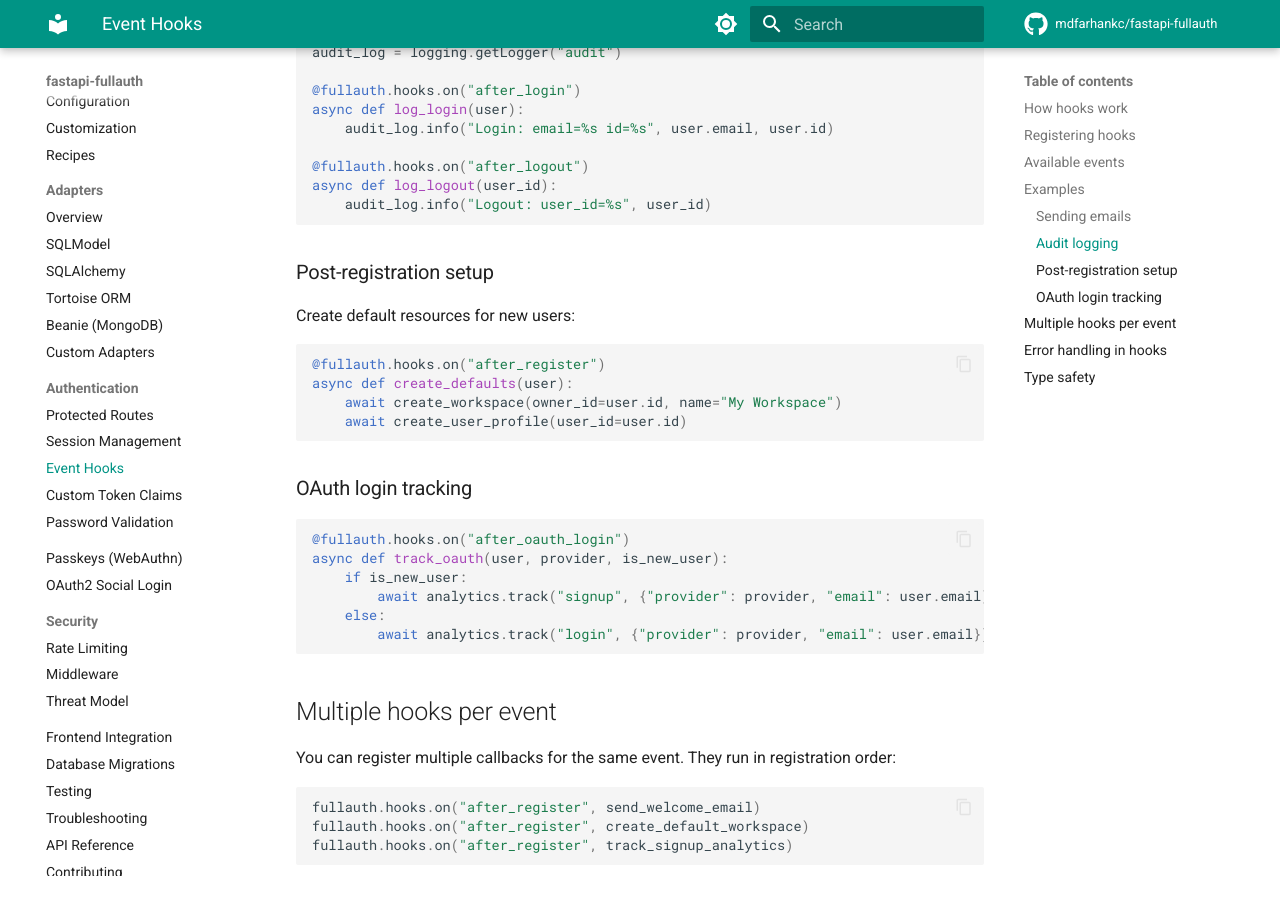
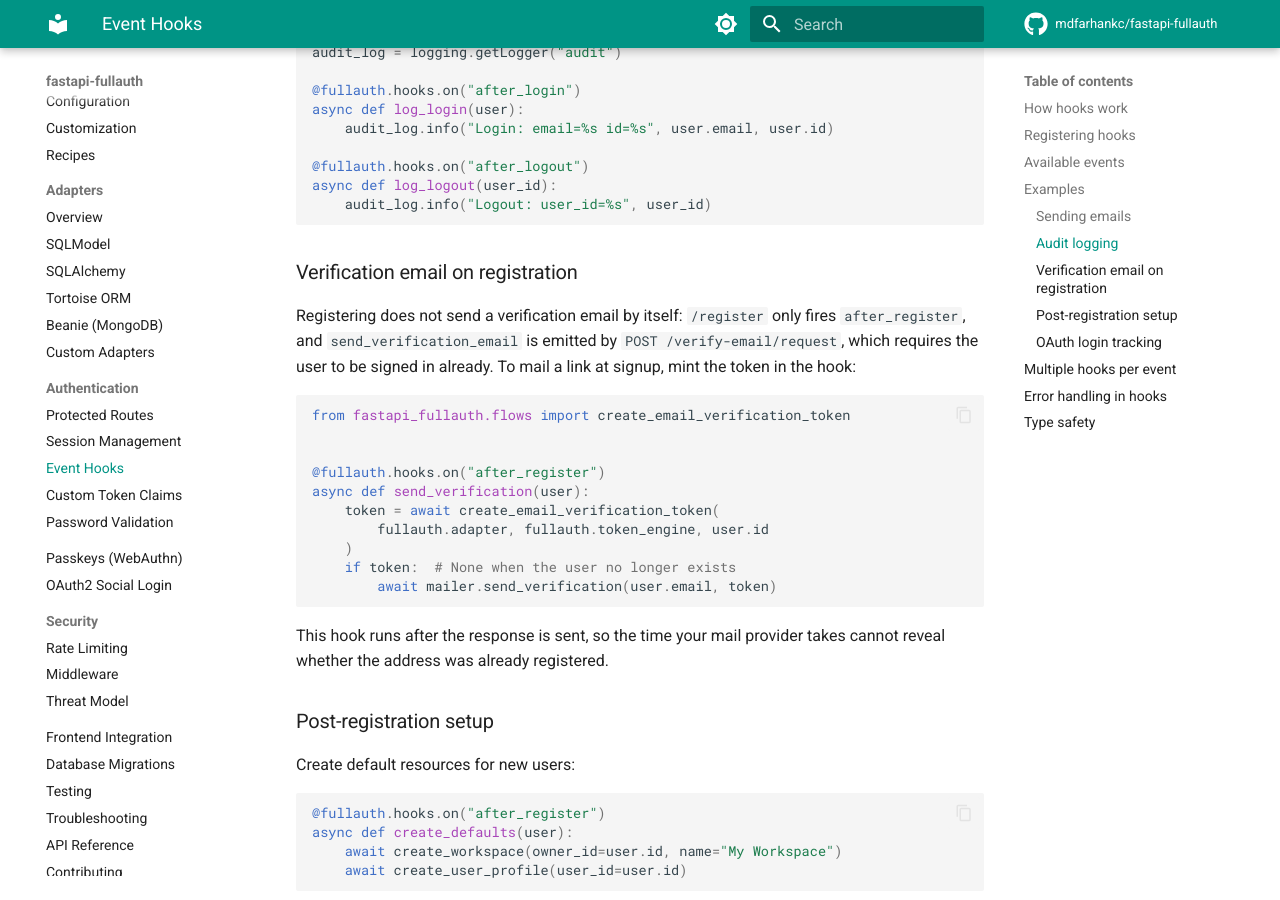
Before and after one commit to mdfarhankc/fastapi-fullauth, an MkDocs documentation site: the page built from docs/auth/hooks.md, in a window 1280 px wide and 900 px high, scrolled down 2930 px. Built offline with MkDocs 1.6.1 and Material for MkDocs 9.7.7, drawn with Linux system fonts in a browser that asks for light colours; comment, search, counter and statistics services are not loaded.

Commit message:
Correct messages and docs that described things the library does not do
/register answered "a verification email has been sent" while registration
never emits send_verification_email, so users waited for mail that was not
coming. It now says only what is true, and the docs show how to send one
from the after_register hook.

The refusal raised when auto-linking an unverified email told users to link
the provider "from account settings", an endpoint that does not exist.

The Agent Skill listed eight admin routes the library has never shipped,
claimed admin routes accept require_role("admin") when they require a
superuser, and described an OAuth callback that links through the caller's
session. Agents following it would have built against 404s.

No behaviour changes.

````diff
--- a/docs/auth/hooks.md
+++ b/docs/auth/hooks.md
@@ -96,6 +96,28 @@ async def log_logout(user_id):
     audit_log.info("Logout: user_id=%s", user_id)
 ```
 
+### Verification email on registration
+
+Registering does not send a verification email by itself: `/register` only fires `after_register`,
+and `send_verification_email` is emitted by `POST /verify-email/request`, which requires the user
+to be signed in already. To mail a link at signup, mint the token in the hook:
+
+```python
+from fastapi_fullauth.flows import create_email_verification_token
+
+
+@fullauth.hooks.on("after_register")
+async def send_verification(user):
+    token = await create_email_verification_token(
+        fullauth.adapter, fullauth.token_engine, user.id
+    )
+    if token:  # None when the user no longer exists
+        await mailer.send_verification(user.email, token)
+```
+
+This hook runs after the response is sent, so the time your mail provider takes cannot reveal
+whether the address was already registered.
+
 ### Post-registration setup
 
 Create default resources for new users:
````
Also changed, not shown: CHANGELOG.md (+8 -0 lines), skills/fastapi-fullauth/references/api-reference.md (+5 -8 lines), skills/fastapi-fullauth/references/oauth.md (+2 -4 lines), skills/fastapi-fullauth/references/rbac.md (+16 -10 lines), 2 other files.
